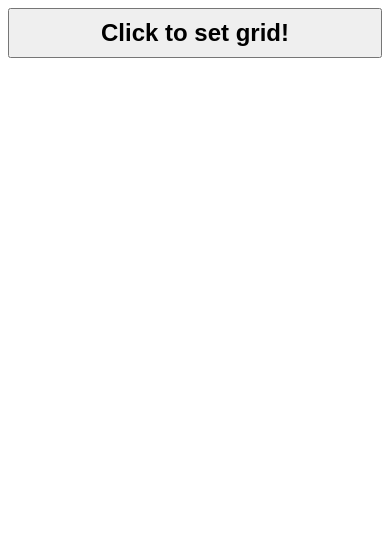
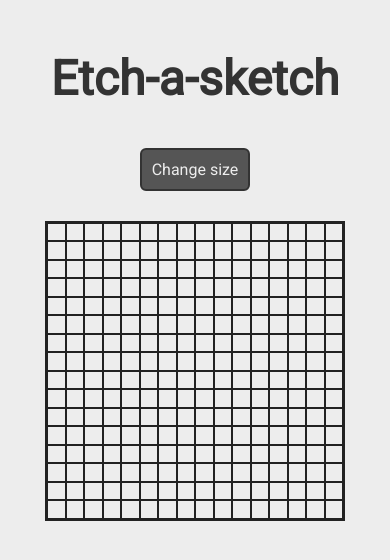
Before and after one commit to kuanalex/etchasketch, a plain HTML site: page index.html in a window 390 px wide. Drawn offline with Linux system fonts and the light colour scheme.

Commit message:
reworking the code

```diff
--- a/index.html
+++ b/index.html
@@ -1,26 +1,23 @@
 <!DOCTYPE html>
-<html>
+<html lang="en">
 
 <head>
-    <meta charset="utf-8">
-    <meta http-equiv="X-UA-Compatible" content="IE=edge">
-    <title>Etch-a-Sketch</title>
-    <meta name="description" content="">
-    <meta name="viewport" content="width=device-width, initial-scale=1">
-    <link rel="stylesheet" href="styles.css">
+    <meta charset="UTF-8" />
+    <meta name="viewport" content="width=device-width, initial-scale=1.0" />
+    <title>Etch-a-sketch</title>
+    <link href="https://fonts.googleapis.com/css2?family=Roboto&display=swap" rel="stylesheet" />
+    <link rel="stylesheet" href="styles.css" />
 </head>
 
 <body>
-
-    <header id="navigation">
-        <button id="resetGrid"></button>
+    <header>
+        <h1 class="title">Etch-a-sketch</h1>
     </header>
-
-    <div id="container">
+    <div id="main-container" class="container">
+        <button id="reset-button" class="button">Change size</button>
+        <div id="grid-container" class="grid"></div>
     </div>
-
-
-    <script src="script.js" async defer></script>
+    <script src="script.js"></script>
 </body>
 
 </html>
--- a/script.js
+++ b/script.js
@@ -1,59 +1,53 @@
-const container = document.getElementById("container");
-document.getElementById("resetGrid").innerHTML = "Click to set grid!";
-// makeRows(16, 16);
-// changeColor();
-resetGrid();
+const gridContainer = document.querySelector("#grid-container");
+const resetButton = document.querySelector("#reset-button");
 
-function makeRows(rows, cols) {
-    container.style.setProperty('--grid-rows', rows);
-    container.style.setProperty('--grid-cols', cols);
-    for (c = 0; c < (rows * cols); c++) {
-        let cell = document.createElement("div");
-        cell.innerText = (c + 1);
+window.addEventListener("load", setDefaultGrid);
+resetButton.addEventListener("click", changeSize);
 
-        container.appendChild(cell).className = "grid-item";
-    };
-};
-
-function changeColor(color) {
-    var items = document.querySelectorAll(".grid-item");
-
-    items.forEach(item => {
-        item.addEventListener("mouseenter", function (event) {
-            event.target.style.background = random_rgba();
-        })
-    })
+function setDefaultGrid() {
+  setGridSize(16);
+  fillGrid(16);
 }
 
-function resetGrid() {
-    var resetButton = document.querySelector("button");
-    resetButton.addEventListener("click", () => resetColor());
+function setGridSize(size) {
+  gridContainer.style.gridTemplateColumns = `repeat(${size}, 1fr)`;
 }
 
-function resetColor() {
-    var grids = document.querySelectorAll(".grid-item");
-
-    grids.forEach(grid => {
-        grid.style.background = "white";
-    })
-
-    askUserForGrid();
+function fillGrid(size) {
+  for (let i = 0; i < size * size; i++) {
+    const gridElement = document.createElement("div");
+    gridElement.classList = "grid-element";
+    gridElement.addEventListener("mouseover", changeColor);
+    gridContainer.appendChild(gridElement);
+  }
 }
 
-function askUserForGrid() {
-    let n = prompt("Please enter the number of sqaures per side of the grid: ");
-    if (n <= 20) {
-        makeRows(n, n);
-        changeColor();
-    } else {
-        alert("The max value is 100");
-    }
-
+function changeColor(e) {
+  const randomR = Math.floor(Math.random() * 256);
+  const randomG = Math.floor(Math.random() * 256);
+  const randomB = Math.floor(Math.random() * 256);
+  e.target.style.backgroundColor = `rgb(${randomR}, ${randomG}, ${randomB})`;
 }
 
-function random_rgba() {
-    var o = Math.round,
-        r = Math.random,
-        s = 255;
-    return 'rgba(' + o(r() * s) + ',' + o(r() * s) + ',' + o(r() * s) + ',' + r().toFixed(1) + ')';
+function changeSize() {
+  let newSize = prompt("Enter new size");
+
+  if (newSize !== null) {
+    newSize = parseInt(newSize);
+    if (newSize < 1 || newSize > 64 || Number.isNaN(newSize)) {
+      alert("Enter a number from 1-64 range");
+      changeSize();
+    } else {
+      clearGrid();
+      setGridSize(newSize);
+      fillGrid(newSize);
+    }
+  }
 }
+
+function clearGrid() {
+  const gridArray = Array.from(gridContainer.childNodes);
+  gridArray.forEach((element) => {
+    gridContainer.removeChild(element);
+  });
+}
--- a/styles.css
+++ b/styles.css
@@ -1,31 +1,91 @@
 :root {
-    --grid-cols: 1;
-    --grid-rows: 1;
+    --title: #333;
+    --background: #ededed;
+    --button-border: #333;
+    --button: #555;
+    --button-hover: #444;
+    --button-active: #333;
+    --border: #222;
 }
 
-#container {
-    display: grid;
-    grid-gap: 0em;
-    grid-template-rows: repeat(var(--grid-rows), 1fr);
-    grid-template-columns: repeat(var(--grid-cols), 1fr);
-    overflow-x: auto;
+*,
+*::before,
+*::after {
+    box-sizing: border-box;
+    padding: 0;
+    margin: 0;
 }
 
-.grid-item {
-    padding: 0.25em;
-    border: 1px solid #ddd;
+html {
+    font-family: "Roboto", sans-serif;
+    font-size: 62.5%;
+    line-height: 1.6;
+}
+
+body {
+    background-color: var(--background);
+    font-size: 1.6rem;
     text-align: center;
 }
 
-#navigation {
-    width: 100%;
-    height: 50px;
+header {
+    margin-top: 3rem;
+    padding: 2rem;
+    font-size: 3.2rem;
 }
 
-button {
-    width: 100%;
-    height: 100%;
-    font-family: Arial, Helvetica, sans-serif;
-    font-size: 24px;
-    font-weight: bold;
+h1 {
+    line-height: 1.2;
 }
+
+.title {
+    color: var(--title);
+}
+
+.container {
+    padding: 1rem;
+}
+
+.button {
+    padding: 1rem;
+    margin: 1rem;
+    border-radius: 6px;
+    border: 2px solid var(--button-border);
+    background-color: var(--button);
+    color: var(--background);
+    font-family: inherit;
+    font-size: 1.6rem;
+    outline: none;
+}
+
+.button:hover {
+    background-color: var(--button-hover);
+}
+
+.button:active {
+    background-color: var(--button-active);
+}
+
+.grid {
+    display: grid;
+    max-width: 500px;
+    min-height: 500px;
+    margin: 2rem auto;
+    border: 2px solid var(--border);
+}
+
+.grid-element {
+    border: 1px solid var(--border);
+    background-color: var(--background);
+}
+
+@media (max-width: 450px) {
+    header {
+        font-size: 2.4rem;
+    }
+
+    .grid {
+        max-width: 300px;
+        min-height: 300px;
+    }
+}
```
